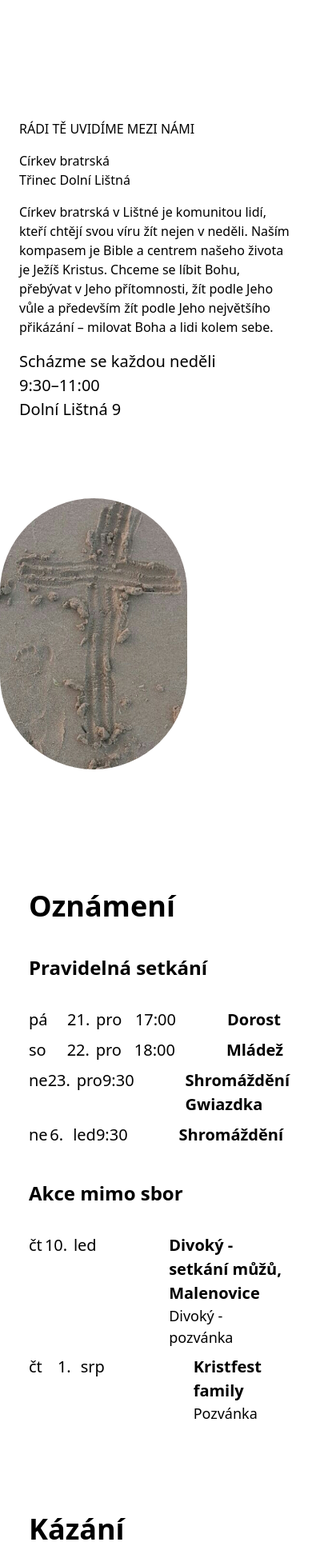
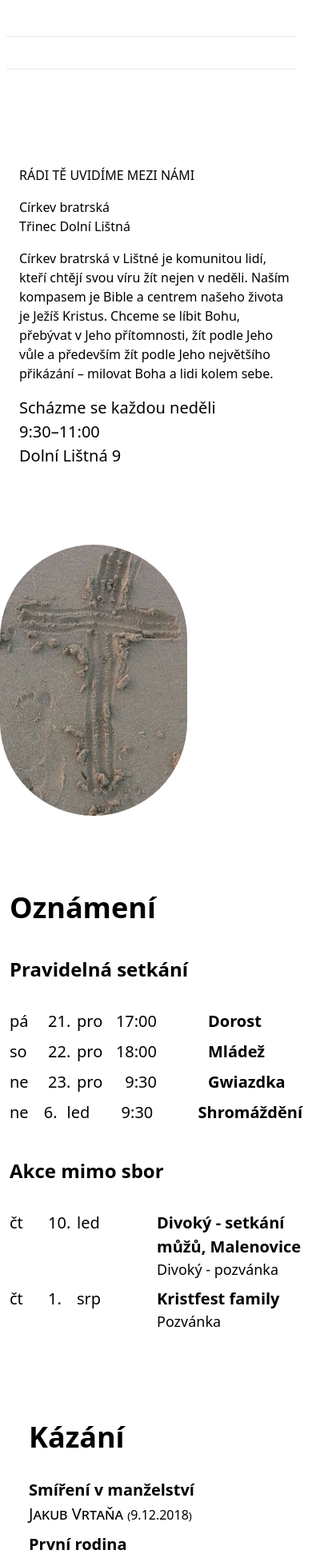
Before and after one commit to suzettecolli/cblistna.cz, a plain HTML site: page index.html in a window 390 px wide. Shown: the part 47-1995 px from the top of the page at 80% size. Drawn offline with nearby package versions, Linux system fonts and the light colour scheme.

Commit message:
Fixing responsibility for mobile devices

```diff
--- a/index.html
+++ b/index.html
@@ -10,6 +10,7 @@
 </head>
 <body class="bg-yellow-dark font-sans leading-normal tracking-normal">
 
+<header>
   <nav class="bg-yellow-darkest p-2 mt-0 w-full"> <!-- Add this to make the nav fixed: "fixed z-10 pin-t" -->
     <div class="container mx-auto flex flex-wrap items-center">
       <div class="flex w-full md:w-1/2 justify-center md:justify-start text-white font-extrabold">
@@ -18,22 +19,23 @@
         </a>
       </div>
       <div class="flex w-full pt-2 content-center justify-between md:w-1/2 md:justify-end">
-        <ul class="list-reset flex justify-between flex-1 md:flex-none items-center">
+        <ul class="md:flex list-reset text-center md:flex-none justify-between flex-1">
           <li class="mr-3">
-            <a class="inline-block py-2 px-4 text-white no-underline" href="#calendar">Oznámení</a>
+            <a class="inline-block py-2 px-4 text-white no-underline hover:underline" ref="#calendar">Oznámení</a>
           </li>
-          <li class="mr-3">
+          <li class="mr-3 border-t md:border-0">
             <a class="inline-block py-2 px-4 text-white no-underline" href="#messages">Kázání</a>
           </li>
-          <li class="mr-3">
+          <li class="mr-3 border-t md:border-0">
             <a class="inline-block py-2 px-4 text-white no-underline" href="#contact">Kontakt</a>
           </li>
         </ul>
       </div>
     </div>
   </nav>
+</header>
 
-  <div class="container mx-auto flex flex-col md:flex-row items-center my-12 md:my-24">
+  <div class="container mx-auto flex flex-col md:flex-row items-center my-6 md:my-24">
 
     <div class="flex flex-col w-full lg:w-1/2 justify-center items-start pt-12 pb-24 px-6">
       <p class="uppercase tracking-loose">Rádi tě uvidíme mezi námi</p>
@@ -56,57 +58,55 @@
   </div>
 
   <div class="bg-white">
-    <div class="container mx-auto pt-24 md:pt-16 px-6">
+    <div class="container mx-auto px-0 pt-16 sm:pt-0 md:px-12 lg:px-6">
       <p id="calendar" class="font-bold text-grey-darkest text-4xl px-3">
         Oznámení</p>
       <p class="font-bold text-grey text-2xl px-3 mt-8 mb-8">
         Pravidelná setkání</p>
-      <p class="flex flex-row px-3 text-xl pb-2">
+      <p class="flex flex-row items-center px-3 text-xl pb-2">
         <span class="w-12 font-thin">pá</span>
         <span class="w-6 text-right font-medium">21.</span>
         <span class="w-12 pl-3 font-medium">pro</span>
         <span class="w-16 text-right font-thin">17:00</span>
-        <span class="flex-grow pl-16 font-semibold">Dorost</span>
+        <span class="flex-grow text-justify pl-16 font-semibold">Dorost</span>
       </p>
-      <p class="flex flex-row px-3 text-xl pb-2">
+      <p class="flex flex-row items-center px-3 text-xl pb-2">
         <span class="w-12 font-thin">so</span>
         <span class="w-6 text-right font-medium">22.</span>
         <span class="w-12 pl-3 font-medium">pro</span>
         <span class="w-16 text-right font-thin">18:00</span>
-        <span class="flex-grow pl-16 font-semibold">Mládež</span>
+        <span class="flex-grow text-justify pl-16 font-semibold">Mládež</span>
       </p>
-      <p class="flex flex-row px-3 text-xl pb-2">
+      <p class="flex flex-row items-center px-3 text-xl pb-2">
         <span class="w-12 font-thin">ne</span>
         <span class="w-6 text-right font-medium">23.</span>
         <span class="w-12 pl-3 font-medium">pro</span>
         <span class="w-16 text-right font-thin">9:30</span>
-        <span class="flex-grow pl-16 font-semibold">Shromáždění Gwiazdka</span>
+        <span class="flex-grow text-justify pl-16 font-semibold">Gwiazdka</span>
       </p>
-      <p class="flex flex-row px-3 text-xl pb-2">
+      <p class="flex flex-row items-center px-3 text-xl pb-2">
         <span class="w-12 font-thin">ne</span>
         <span class="w-6 text-right font-medium">6.</span>
-        <span class="w-12 pl-3 font-medium">led</span>
-        <span class="w-16 text-right font-thin">9:30</span>
-        <span class="flex-grow pl-16 font-semibold">Shromáždění</span>
+        <span class="w-8 pl-3 text-right font-medium">led</span>
+        <span class="w-16 pl-12 text-right font-thin">9:30</span>
+        <span class="flex-grow text-justify pl-20 font-semibold">Shromáždění</span>
       </p>
 
       <p class="font-bold text-grey text-2xl px-3 mt-8 mb-8">
         Akce mimo sbor</p>
-      <p class="flex flex-row px-3 text-xl pb-2">
-        <span class="w-12 font-thin">čt</span>
+      <p class="flex flex-row content-center justify-between px-3 text-xl pb-2">
+        <span class="w-6 pr-12 font-thin">čt</span>
         <span class="w-6 text-right font-medium">10.</span>
         <span class="w-12 pl-3 font-medium">led</span>
-        <span class="w-16 text-right font-thin"></span>
-        <span class="flex-grow pl-16 font-semibold">Divoký - setkání můžů, Malenovice
+        <span class="flex-grow w-24 pl-16 font-semibold">Divoký - setkání můžů, Malenovice
           <span class="block font-normal text-lg">Divoký - pozvánka</span>
         </span>
       </p>
-      <p class="flex flex-row px-3 text-xl pb-2">
-        <span class="w-12 font-thin">čt</span>
-        <span class="w-6 text-right font-medium">1.</span>
+      <p class="flex flex-row content-center justify-between px-3 text-xl pb-2">
+        <span class="w-6 pr-12  font-thin">čt</span>
+        <span class="w-6  md:text-right font-medium">1.</span>
         <span class="w-12 pl-3 font-medium">srp</span>
-        <span class="w-16 text-right font-thin"></span>
-        <span class="flex-grow pl-16 font-semibold">Kristfest family
+        <span class="flex-grow w-24 pl-16 font-semibold">Kristfest family
           <span class="block font-normal text-lg">Pozvánka</span>
         </span>
       </p>
@@ -115,49 +115,49 @@
     <div class="container mx-auto pt-24 md:pt-16 px-6">
       <p id="messages" class="font-bold text-grey-darkest text-4xl px-3 mb-6">
         Kázání</p>
-      <p class="flex flex-row px-3 text-xl pb-2">
+      <p class="flex flex-col md:flex-row flex-wrap px-3 text-xl pb-2">
         <span class="mr-5 font-semibold"><a class="no-underline" href="#">Smíření v manželství</a></span>
         <span class="mr-3 font-light" style="font-variant: small-caps;">Jakub Vrtaňa
           <small>(9.12.2018)</small>
         </span>
       </p>
-      <p class="flex flex-row px-3 text-xl pb-2">
+      <p class="flex flex-col md:flex-row flex-wrap px-3 text-xl pb-2">
         <span class="mr-5 font-semibold"><a class="no-underline" href="#">První rodina</a></span>
         <span class="mr-3 font-light" style="font-variant: small-caps;">Jakub Vrtaňa
           <small>(25.11.2018)</small>
         </span>
       </p>
-      <p class="flex flex-row px-3 text-xl pb-2">
+      <p class="flex flex-col md:flex-row flex-wrap px-3 text-xl pb-2">
         <span class="mr-5 font-semibold"><a class="no-underline" href="#">Poznání Boha</a></span>
         <span class="mr-3 font-light" style="font-variant: small-caps;">Tal Robin
           <small>(18.11.2018)</small>
         </span>
       </p>
-      <p class="flex flex-row px-3 text-xl pb-2">
+      <p class="flex flex-col md:flex-row flex-wrap px-3 text-xl pb-2">
         <span class="mr-5 font-semibold"><a class="no-underline" href="#">Jednota</a></span>
         <span class="mr-3 font-light" style="font-variant: small-caps;">Tal Robin
           <small>(17.11.2018)</small>
         </span>
       </p>
-      <p class="flex flex-row px-3 text-xl pb-2">
+      <p class="flex flex-col md:flex-row flex-wrap px-3 text-xl pb-2">
         <span class="mr-5 font-semibold"><a class="no-underline" href="#">Milost a hojný pokoj v poznání Ježíše Pána</a></span>
         <span class="mr-3 font-light" style="font-variant: small-caps;">Richard Sikora
           <small>(11.11.2018)</small>
         </span>
       </p>
-      <p class="flex flex-row px-3 text-xl pb-2">
+      <p class="flex flex-col md:flex-row flex-wrap px-3 text-xl pb-2">
         <span class="mr-5 font-semibold"><a class="no-underline" href="#">Vstup do odpočinutí víry</a></span>
         <span class="mr-3 font-light" style="font-variant: small-caps;">Zbyšek Lipus
           <small>(4.11.2018)</small>
         </span>
       </p>
-      <p class="flex flex-row px-3 text-xl pb-2">
+      <p class="flex flex-col md:flex-row flex-wrap px-3 text-xl pb-2">
         <span class="mr-5 font-semibold"><a class="no-underline" href="#">Život pomazaného bez pomazání</a></span>
         <span class="mr-3 font-light" style="font-variant: small-caps;">Jakub Vrtaňa
           <small>(28.10.2018)</small>
         </span>
       </p>
-      <p class="flex flex-row px-3 text-xl pb-2 mt-4">
+      <p class="flex flex-col md:flex-row flex-wrap px-3 text-xl pb-2 mt-4">
         <span class="mr-5 font-semibold"><a class="no-underline" href="#">...starší kázání</a></span>
       </p>
     </div>
@@ -176,10 +176,11 @@
          jakub.vrtana@cb.cz<br />
          +420 776 019 926</p>
     </div>
+
   </div>
 
   <div class="container mx-auto py-5 px-6">
-    <div class="flex w-full pt-2 content-center justify-between">
+    <div class="flex w-full pt-2 content-center justify-center">
       <ul class="list-reset flex justify-between flex-1 md:flex-none items-center">
         <li class="mr-3">
           <a class="inline-block py-2 px-3 text-grey-darkest no-underline" href="#">Domů</a>
```
